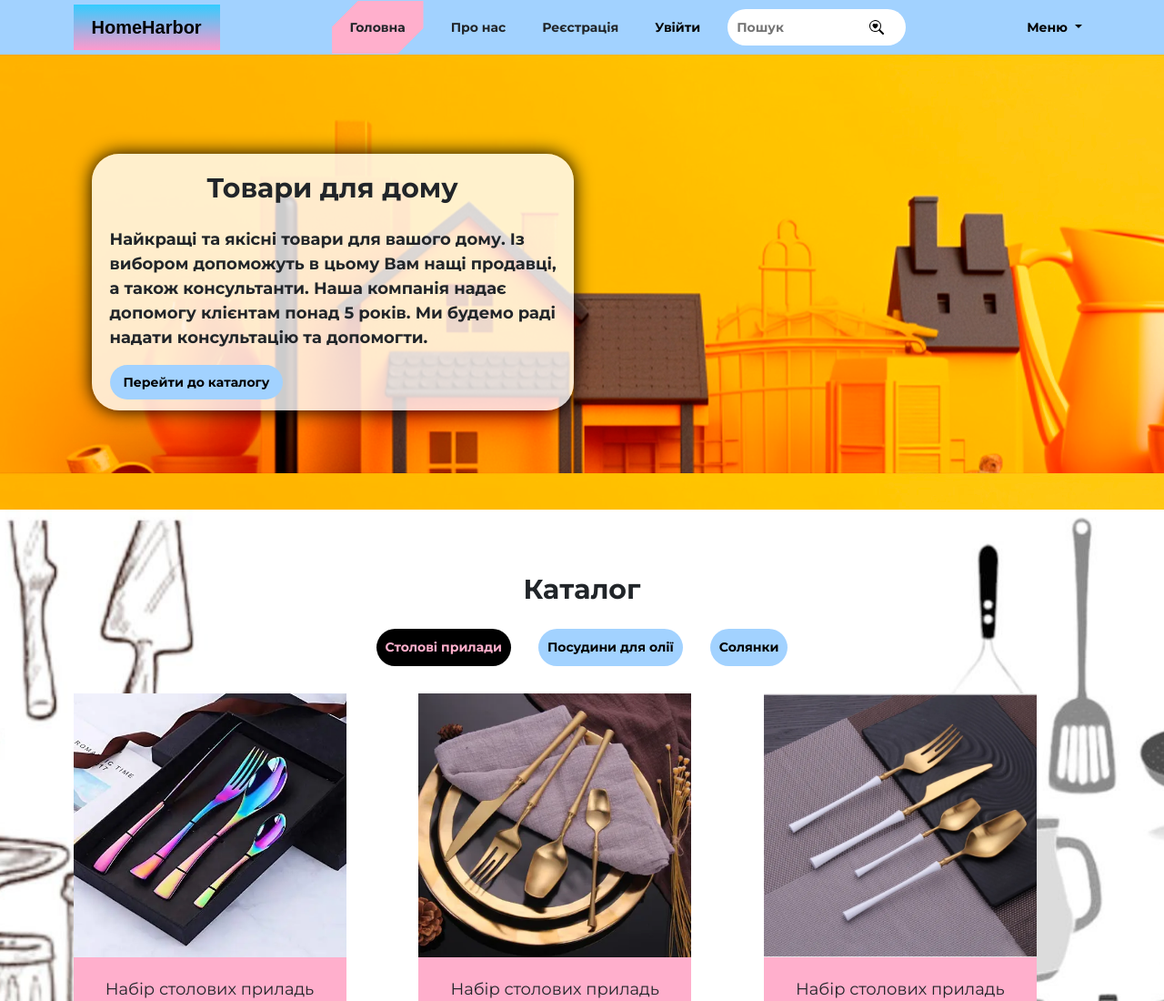
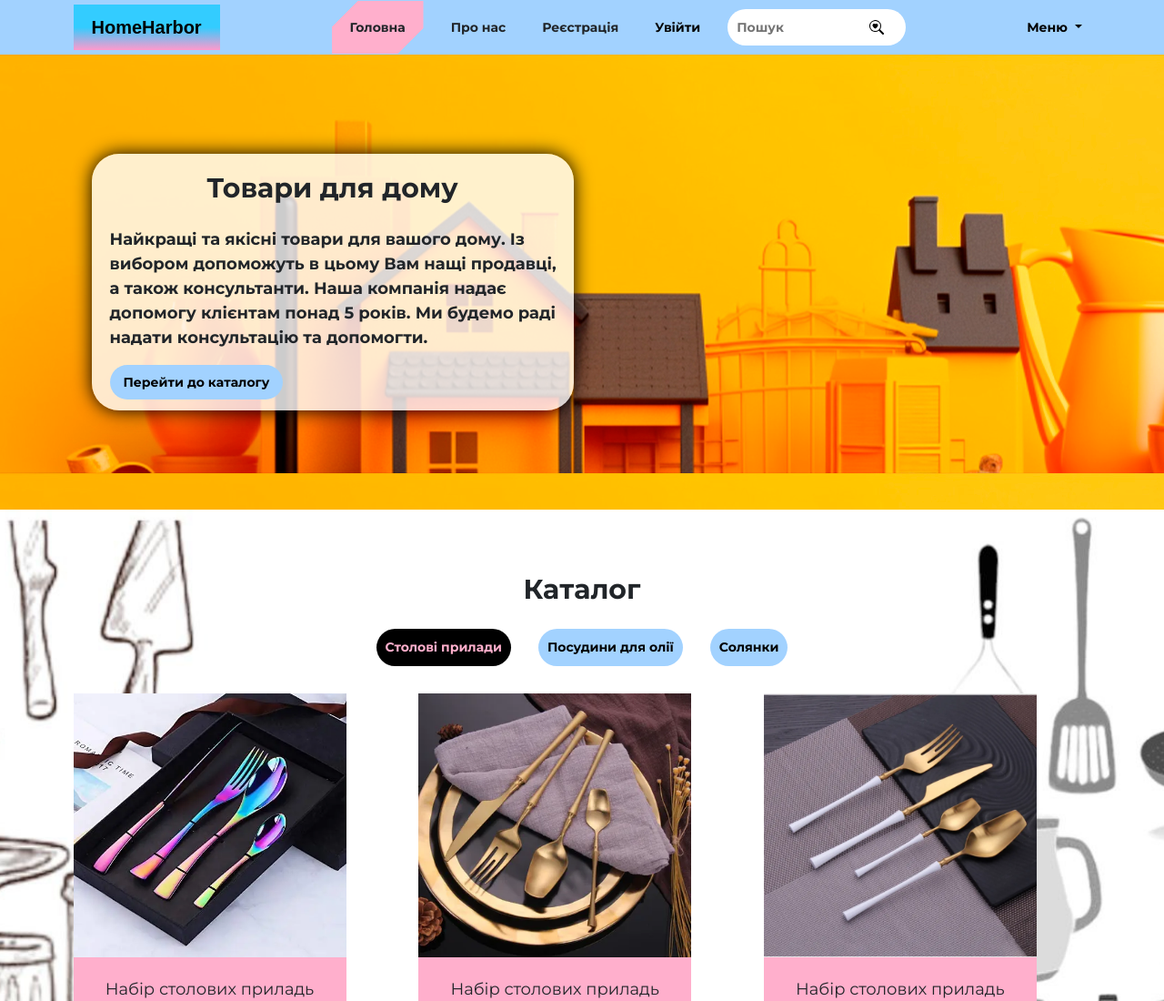
Before and after one commit to burlakaIryna/lab234, a plain HTML site: page index.html in a window 1280 px wide. Shown: the top 1100 px of the page at 91% size. Drawn offline with nearby package versions, Linux system fonts and the light colour scheme; a web font is replaced by a local one.

Commit message:
Update style.css

```diff
--- a/style.css
+++ b/style.css
@@ -124,7 +124,7 @@ h6 {
   padding: 10px 20px;
   font-size: 20px;
   font-family: 'Agbalumo', sans-serif;
-  background: linear-gradient(to bottom, #33ccff 0%, #ff99cc 100%);
+  background: linear-gradient( #33ccff 50%, #ff99cc 100%);
 
 }
 
```
